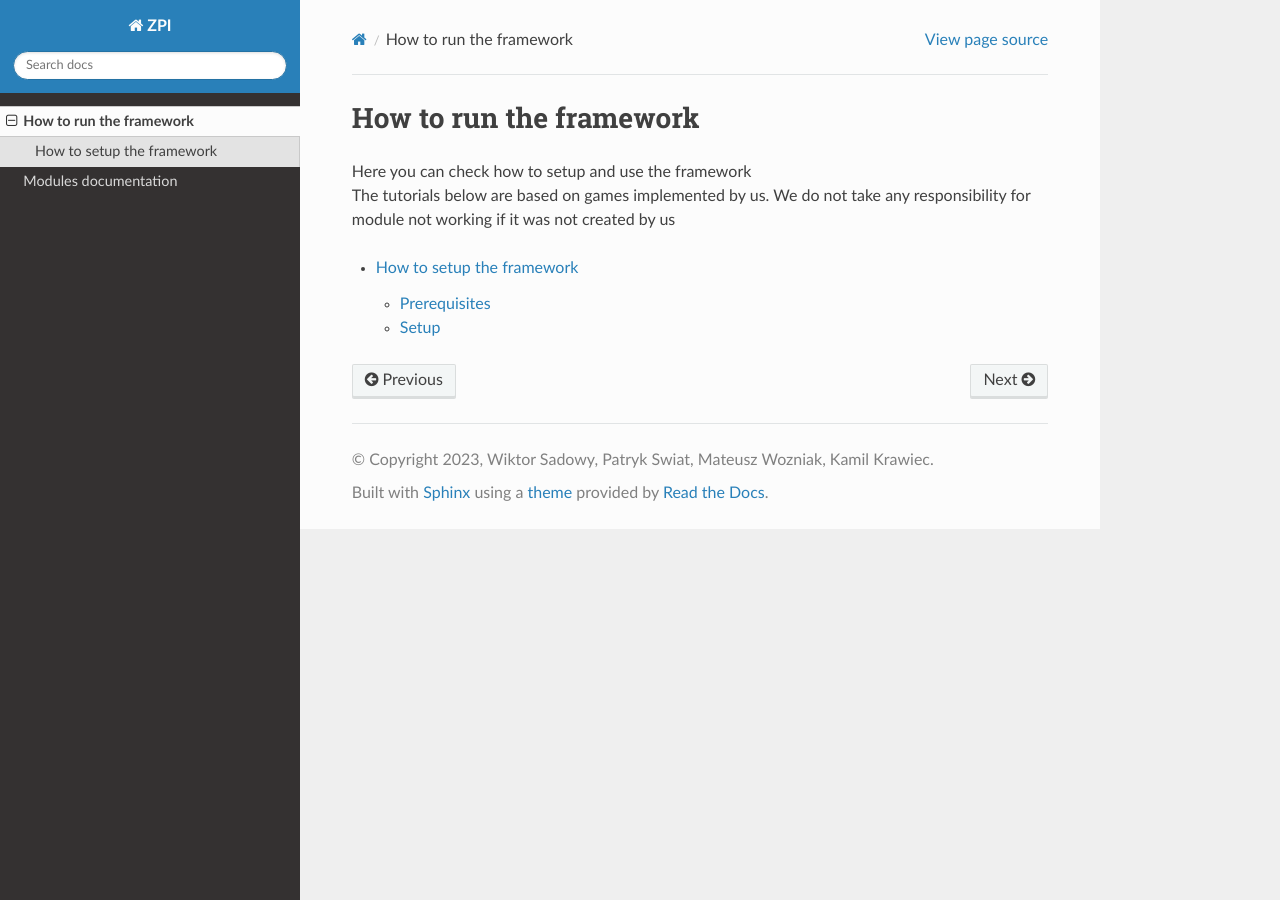
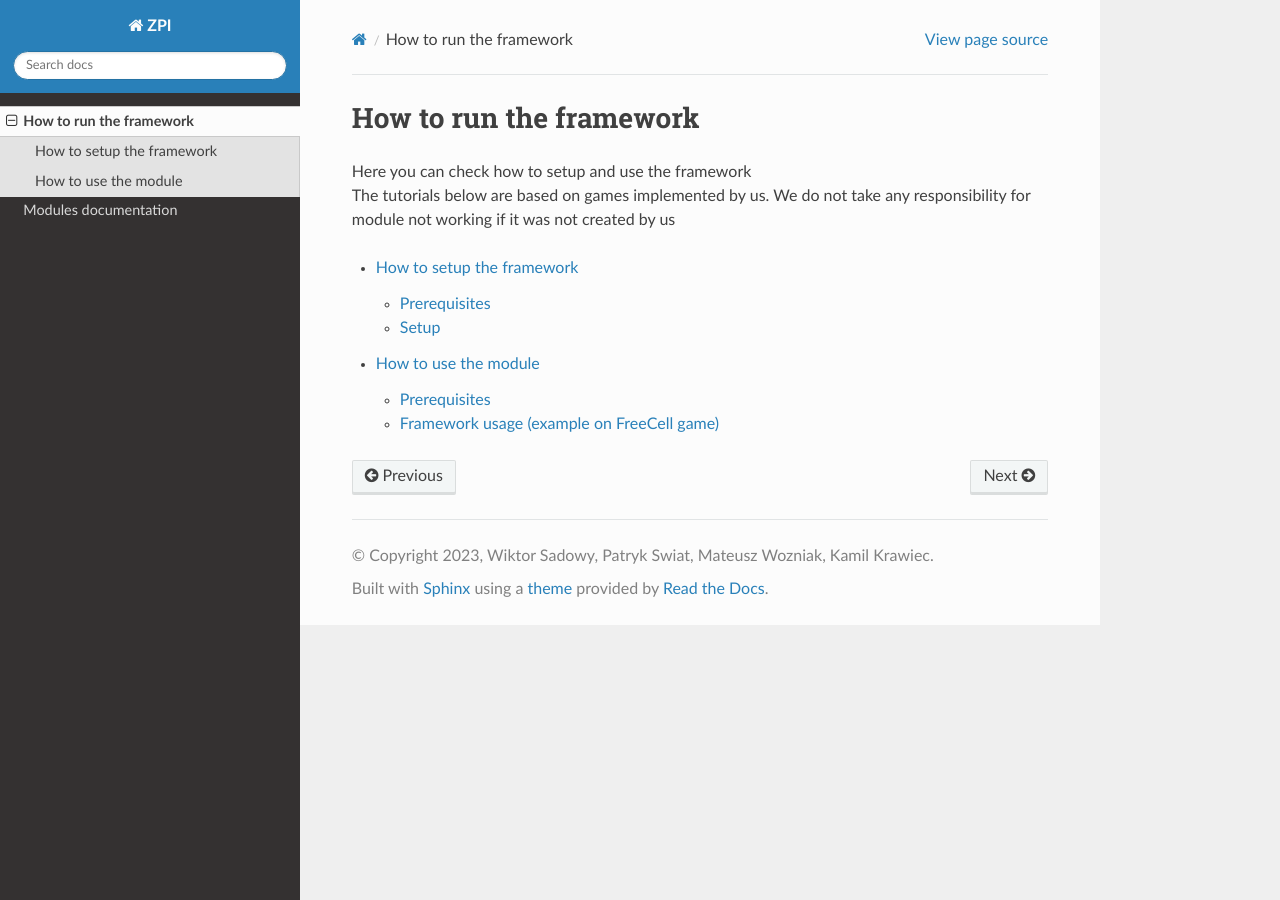
Before and after one commit to ZPI-2023-IST/Documentation, a Sphinx documentation site: the page built from source/run.rst, in a window 1280 px wide. Built offline with Sphinx 7.4.7 and the Read the Docs theme 2.0.0, drawn with Linux system fonts in a browser that asks for light colours.

Commit message:
copy_dics

```diff
--- a/source/run.rst
+++ b/source/run.rst
@@ -8,3 +8,4 @@ How to run the framework
    :maxdepth: 2
 
    run/setup
+   run/run
--- /dev/null
+++ b/source/run/run.rst
@@ -0,0 +1,25 @@
+How to use the module
+===============================
+
+=================
+Prerequisites
+=================
+
+| This module assumes that you've properly configured and started all the modules
+| If not please refer to :doc:`how to setup the framework tutorial <setup>`
+
+===================================================
+Framework usage (example on FreeCell game)
+===================================================
+
+If you have configured everything correctly you'll need to:
+
+1. Open the browser
+2. Type localhost:3000
+
+You should see the following screen
+
+.. image:: ../_static/run/run/main_screen.png
+   :width: 600
+
+If you see any errors restart all the modules and try again.
```
Also changed, not shown: source/_static/run/run/main_screen.png (added).
